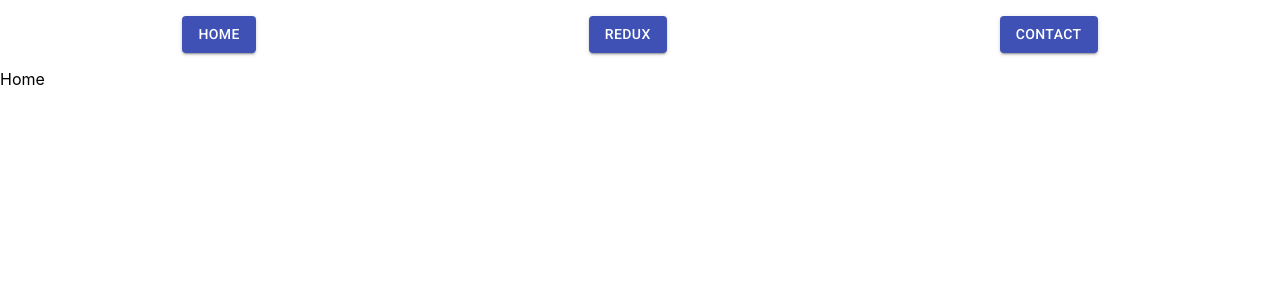
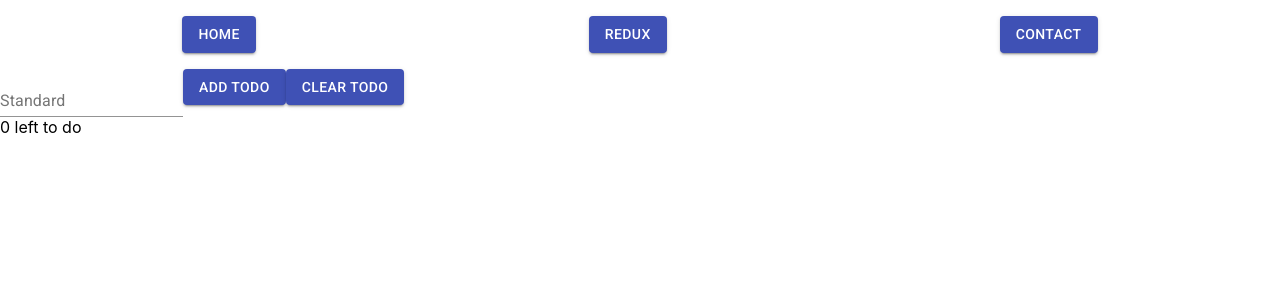
Before and after one commit to Lertis/first-react, a React (Create React App) app: page / in a window 1280 px wide. Shown: the top 300 px of the page. Built offline with nearby package versions, Linux system fonts and the light colour scheme.

Commit message:
Placed To-Do list instead of home string

```diff
--- a/src/components/Home.js
+++ b/src/components/Home.js
@@ -1,11 +1,52 @@
-import React from "react";
+import React, { useState, useEffect } from 'react';
 
-const Home = () => {
-    return (
-        <div>
-            <p>Home</p>
-        </div>
-    );
+import Button from '@material-ui/core/Button';
+import TextField from '@material-ui/core/TextField';
+
+import TodoList from './TodoList';
+
+import { v4 as uuidv4 } from 'uuid';
+
+const LOCAL_STORAGE_KEY = 'todoApp.todos'
+
+export default function Home() {
+	const [todos, setTodos] = useState([]);
+	const [inputValue, setInputValue] = useState('');
+
+	useEffect(() => {
+		const storedTodos = JSON.parse(localStorage.getItem(LOCAL_STORAGE_KEY))
+		if (storedTodos) setTodos(storedTodos)
+	}, [])
+
+	useEffect(() => {
+		localStorage.setItem(LOCAL_STORAGE_KEY, JSON.stringify(todos))
+	}, [todos])
+
+	function toggleTodo(id) {
+		const newTodos = [...todos];
+		const todo = newTodos.find(todo => todo.id === id);
+		todo.complete = !todo.complete;
+		setTodos(newTodos);
+	}
+
+	function handleAddTodo() {
+		setTodos(prevTodos => {
+			return [...prevTodos, { id: uuidv4(), name: inputValue, complete: false }]
+		})
+		setInputValue('');
+	}
+
+	function handleClearTodo() {
+		setTodos([]);
+	}
+
+	return (
+		<>
+			<TodoList todos={todos} toggleTodo={toggleTodo} />
+			<TextField id="standard-basic" label="Standard" value={inputValue} onChange={(e) => setInputValue(e.target.value)} />
+			<Button variant="contained" color="primary" onClick={handleAddTodo}>Add Todo</Button>
+			<Button variant="contained" color="primary" onClick={handleClearTodo}>Clear Todo</Button>
+			<div>{todos.filter(todo => !todo.complete).length} left to do</div>
+		</>
+	);
 };
-
-export default Home;
--- /dev/null
+++ b/src/components/Todo.js
@@ -0,0 +1,16 @@
+import React from 'react';
+import Checkbox from "@material-ui/core/Checkbox";
+
+export default function Todo({ todo, toggleTodo }) {
+
+	function handleTodoClick() {
+		toggleTodo(todo.id);
+	}
+
+	return (
+		<div>
+			<Checkbox checked={todo.complete} onChange={handleTodoClick} />
+			{todo.name}
+		</div>
+	);
+}
--- /dev/null
+++ b/src/components/TodoList.js
@@ -0,0 +1,10 @@
+import React from 'react';
+import Todo from './Todo';
+
+export default function TodoList({ todos, toggleTodo }) {
+	return (
+		todos.map(todo => {
+			return <Todo key={todo.id} todo={todo} toggleTodo={toggleTodo} />
+		})
+	);
+}
```
Also changed, not shown: package.json (+7 -6 lines), 1 other file (tests, documents, lock files or other folders).
